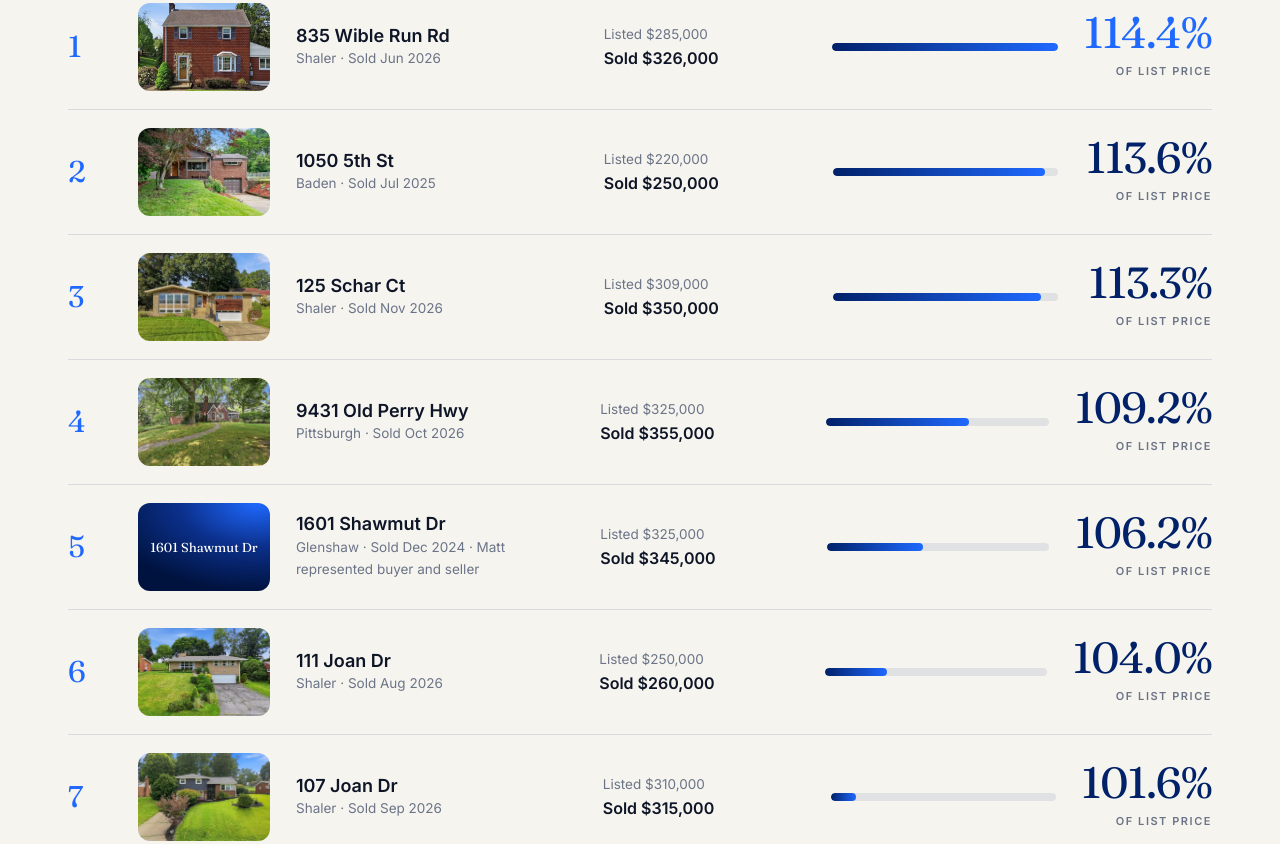
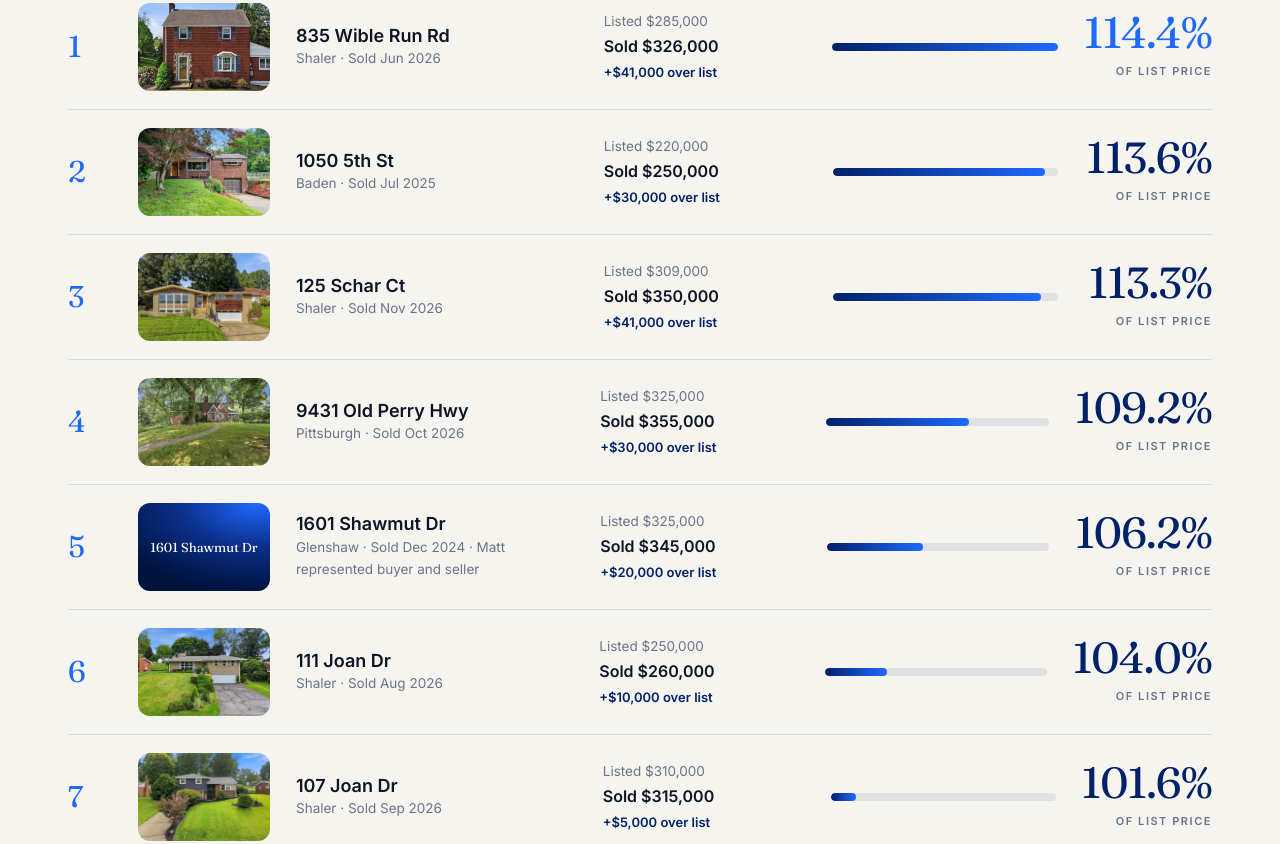
Before and after one commit to danacoonpgh-bit/matt-vogel-website, a plain HTML site: page index.html in a window 1280 px wide. Shown: the part 2139-2983 px from the top of the page. Drawn offline with Linux system fonts and the light colour scheme.

Commit message:
Ranked sales: show dollars over list under each sold price
Co-Authored-By: Claude Haiku 5.5 <noreply@anthropic.com>

```diff
--- a/index.html
+++ b/index.html
@@ -538,6 +538,7 @@ footer{background:var(--blue-deep);color:#9fb0d6;padding:80px 0 40px;font-size:1
 .pb-where b{display:block;font-size:18px;font-weight:600;color:var(--ink);line-height:1.25}
 .pb-where small,.pb-nums small{display:block;font-size:13.5px;color:var(--muted)}
 .pb-nums b{display:block;font-weight:600;color:var(--ink);font-size:16px}
+.pb-gain{color:var(--blue)!important;font-weight:600;font-size:13px!important;margin-top:3px}
 .pb-bar{height:8px;border-radius:8px;background:rgba(1,33,105,.09);overflow:hidden}
 .pb-bar i{display:block;height:100%;border-radius:8px;background:linear-gradient(90deg,var(--blue),var(--bright));transform-origin:left;transition:transform 1.1s cubic-bezier(.2,.7,.2,1) .25s}
 .js .pb-row:not(.in) .pb-bar i{transform:scaleX(0)}
@@ -724,7 +725,7 @@ footer{background:var(--blue-deep);color:#9fb0d6;padding:80px 0 40px;font-size:1
           <span class="pb-rank">1</span>
           <div class="pb-thumb"><img src="img/h-wible.jpg" alt="835 Wible Run Rd, Shaler, sold by Matt Vogel" style="object-position:50% 60%" loading="lazy"></div>
           <span class="pb-where"><b>835 Wible Run Rd</b><small>Shaler &middot; Sold Jun 2026</small></span>
-          <span class="pb-nums"><small>Listed $285,000</small><b>Sold $326,000</b></span>
+          <span class="pb-nums"><small>Listed $285,000</small><b>Sold $326,000</b><small class="pb-gain">+$41,000 over list</small></span>
           <span class="pb-bar" aria-hidden="true"><i style="width:100.0%"></i></span>
           <span class="pb-ratio"><b>114.4%</b><small>of list price</small></span>
         </li>
@@ -732,7 +733,7 @@ footer{background:var(--blue-deep);color:#9fb0d6;padding:80px 0 40px;font-size:1
           <span class="pb-rank">2</span>
           <div class="pb-thumb"><img src="img/h-baden.jpg" alt="1050 5th St, Baden, sold by Matt Vogel" style="object-position:50% 55%" loading="lazy"></div>
           <span class="pb-where"><b>1050 5th St</b><small>Baden &middot; Sold Jul 2025</small></span>
-          <span class="pb-nums"><small>Listed $220,000</small><b>Sold $250,000</b></span>
+          <span class="pb-nums"><small>Listed $220,000</small><b>Sold $250,000</b><small class="pb-gain">+$30,000 over list</small></span>
           <span class="pb-bar" aria-hidden="true"><i style="width:94.4%"></i></span>
           <span class="pb-ratio"><b>113.6%</b><small>of list price</small></span>
         </li>
@@ -740,7 +741,7 @@ footer{background:var(--blue-deep);color:#9fb0d6;padding:80px 0 40px;font-size:1
           <span class="pb-rank">3</span>
           <div class="pb-thumb"><img src="img/h-schar.jpg" alt="125 Schar Ct, Shaler, sold by Matt Vogel" style="object-position:50% 62%" loading="lazy"></div>
           <span class="pb-where"><b>125 Schar Ct</b><small>Shaler &middot; Sold Nov 2026</small></span>
-          <span class="pb-nums"><small>Listed $309,000</small><b>Sold $350,000</b></span>
+          <span class="pb-nums"><small>Listed $309,000</small><b>Sold $350,000</b><small class="pb-gain">+$41,000 over list</small></span>
           <span class="pb-bar" aria-hidden="true"><i style="width:92.4%"></i></span>
           <span class="pb-ratio"><b>113.3%</b><small>of list price</small></span>
         </li>
@@ -748,7 +749,7 @@ footer{background:var(--blue-deep);color:#9fb0d6;padding:80px 0 40px;font-size:1
           <span class="pb-rank">4</span>
           <div class="pb-thumb"><img src="img/s-oldperry.jpg" alt="9431 Old Perry Hwy, Pittsburgh, sold by Matt Vogel" style="object-position:50% 45%" loading="lazy"></div>
           <span class="pb-where"><b>9431 Old Perry Hwy</b><small>Pittsburgh &middot; Sold Oct 2026</small></span>
-          <span class="pb-nums"><small>Listed $325,000</small><b>Sold $355,000</b></span>
+          <span class="pb-nums"><small>Listed $325,000</small><b>Sold $355,000</b><small class="pb-gain">+$30,000 over list</small></span>
           <span class="pb-bar" aria-hidden="true"><i style="width:63.9%"></i></span>
           <span class="pb-ratio"><b>109.2%</b><small>of list price</small></span>
         </li>
@@ -756,7 +757,7 @@ footer{background:var(--blue-deep);color:#9fb0d6;padding:80px 0 40px;font-size:1
           <span class="pb-rank">5</span>
           <div class="pb-thumb nopic" role="img" aria-label="1601 Shawmut Dr, Glenshaw. No listing photo available."><span>1601 Shawmut Dr</span></div>
           <span class="pb-where"><b>1601 Shawmut Dr</b><small>Glenshaw &middot; Sold Dec 2024 &middot; Matt represented buyer and seller</small></span>
-          <span class="pb-nums"><small>Listed $325,000</small><b>Sold $345,000</b></span>
+          <span class="pb-nums"><small>Listed $325,000</small><b>Sold $345,000</b><small class="pb-gain">+$20,000 over list</small></span>
           <span class="pb-bar" aria-hidden="true"><i style="width:43.1%"></i></span>
           <span class="pb-ratio"><b>106.2%</b><small>of list price</small></span>
         </li>
@@ -764,7 +765,7 @@ footer{background:var(--blue-deep);color:#9fb0d6;padding:80px 0 40px;font-size:1
           <span class="pb-rank">6</span>
           <div class="pb-thumb"><img src="img/h-joan111.jpg" alt="111 Joan Dr, Shaler, sold by Matt Vogel" style="object-position:50% 55%" loading="lazy"></div>
           <span class="pb-where"><b>111 Joan Dr</b><small>Shaler &middot; Sold Aug 2026</small></span>
-          <span class="pb-nums"><small>Listed $250,000</small><b>Sold $260,000</b></span>
+          <span class="pb-nums"><small>Listed $250,000</small><b>Sold $260,000</b><small class="pb-gain">+$10,000 over list</small></span>
           <span class="pb-bar" aria-hidden="true"><i style="width:27.8%"></i></span>
           <span class="pb-ratio"><b>104.0%</b><small>of list price</small></span>
         </li>
@@ -772,7 +773,7 @@ footer{background:var(--blue-deep);color:#9fb0d6;padding:80px 0 40px;font-size:1
           <span class="pb-rank">7</span>
           <div class="pb-thumb"><img src="img/h-joan107.jpg" alt="107 Joan Dr, Shaler, sold by Matt Vogel" style="object-position:50% 50%" loading="lazy"></div>
           <span class="pb-where"><b>107 Joan Dr</b><small>Shaler &middot; Sold Sep 2026</small></span>
-          <span class="pb-nums"><small>Listed $310,000</small><b>Sold $315,000</b></span>
+          <span class="pb-nums"><small>Listed $310,000</small><b>Sold $315,000</b><small class="pb-gain">+$5,000 over list</small></span>
           <span class="pb-bar" aria-hidden="true"><i style="width:11.1%"></i></span>
           <span class="pb-ratio"><b>101.6%</b><small>of list price</small></span>
         </li>
```
